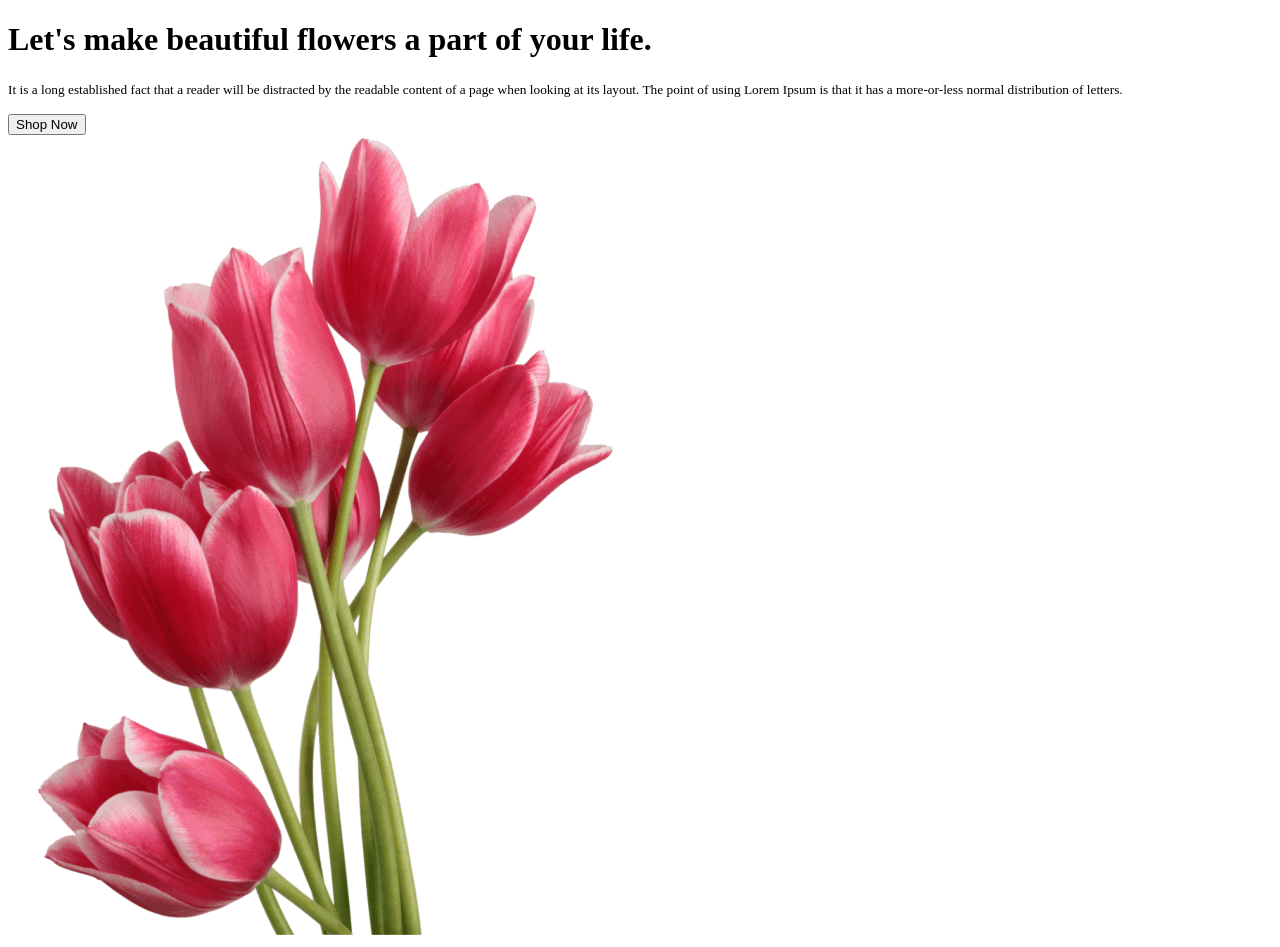
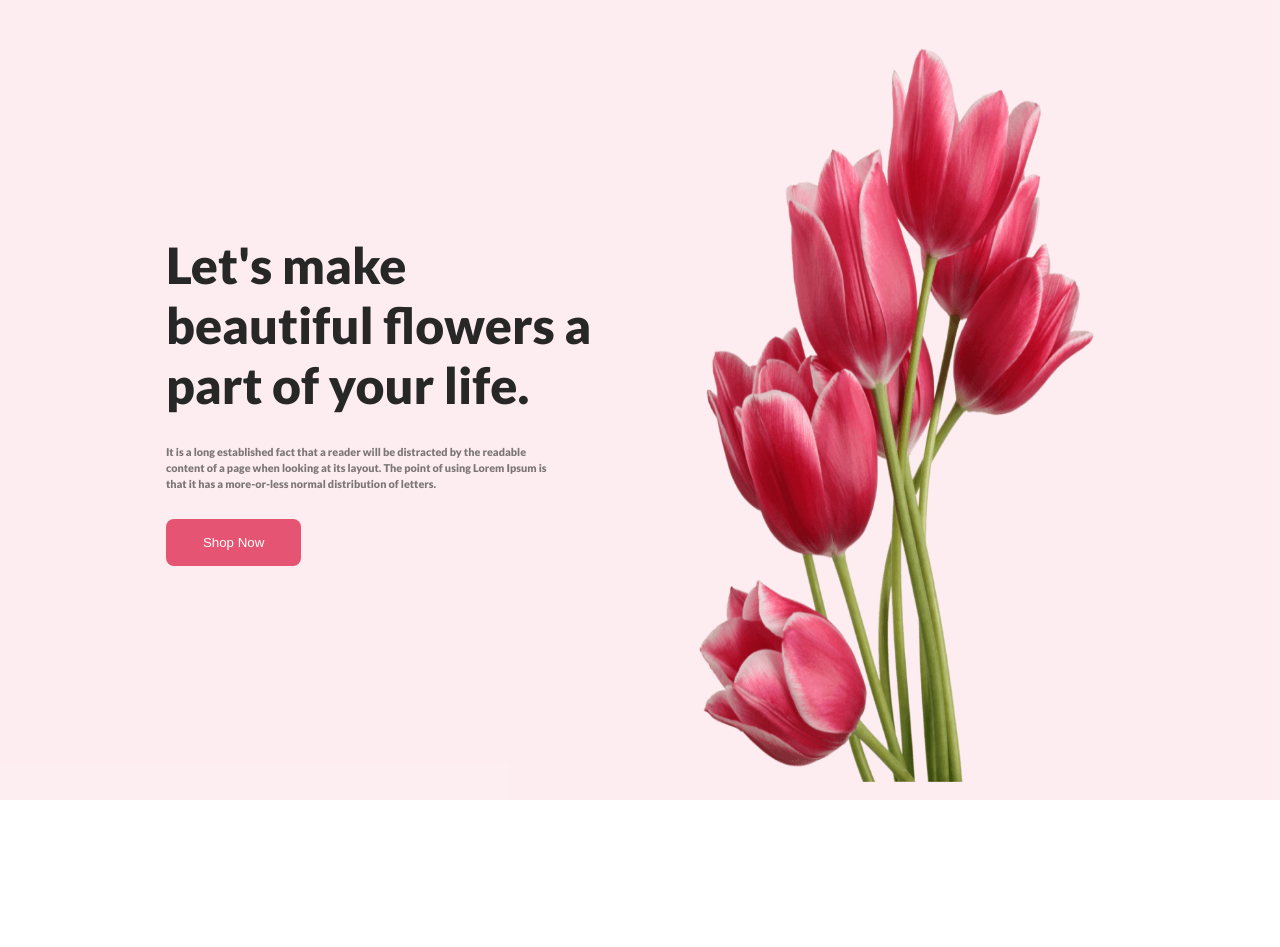
Before and after one commit to SiamIslamSagor/flower-shop, a plain HTML site: page index.html in a window 1280 px wide. After the commit the page ends 800 px from the top, so only its background shows below. Drawn offline with Linux system fonts and the light colour scheme.

Commit message:
added header section

```diff
--- a/index.html
+++ b/index.html
@@ -5,6 +5,9 @@
     <meta charset="UTF-8">
     <meta name="viewport" content="width=device-width, initial-scale=1.0">
     <title>our flower shop</title>
+    <link rel="stylesheet" href="./styles/web-style.css"><link rel="preconnect" href="https://fonts.googleapis.com">
+    <link rel="preconnect" href="https://fonts.gstatic.com" crossorigin>
+    <link href="https://fonts.googleapis.com/css2?family=Lato:wght@900&display=swap" rel="stylesheet">
 </head>
 
 <body>
@@ -13,12 +16,16 @@
     <header>
         <div class="container">
             <div class="section-1-text">
-                <h1>Let's make beautiful flowers a part of your life.</h1>
-                <p><small>It is a long established fact that a reader will be distracted by the readable content of a page when looking at its layout. The point of using Lorem Ipsum is that it has a more-or-less normal distribution of letters.</small></p>
+                <div>
+                    <h1 class="title">Let's make <br> beautiful flowers a <br> part of your life.</h1>
+                <p class="section-1-p"><small>It is a long established fact that a reader will be distracted by the
+                        readable <br> content of a page when looking at its layout. The point of using Lorem Ipsum is <br> that it
+                        has a more-or-less normal distribution of letters.</small></p>
                 <button class="all-btn">Shop Now</button>
+                </div>
             </div>
-            <div class="head-flower">
-                <img src="./flower-shop/Flower Asset/pngwing 10.png" alt="Red flower">
+            <div>
+                <img class="head-flower" src="./flower-shop/Flower Asset/pngwing 10.png" alt="Red flower">
             </div>
         </div>
     </header>
--- a/styles/web-style.css
+++ b/styles/web-style.css
@@ -0,0 +1,49 @@
+* {
+    margin: 0;
+    padding: 0;
+}
+
+/* header section style  */
+.container {
+    height: 100vh;
+    background-color: #E554731A;
+    display: flex;
+    justify-content: center;
+    gap: 65px;
+
+}
+
+.title {
+    font-size: 50px;
+    font-family: 'Lato', sans-serif;
+    color: #272727;
+}
+
+.section-1-text {
+    display: flex;
+    justify-content: center;
+    flex-direction: column;
+    width: 35%;
+}
+
+.section-1-p {
+    color: rgba(39, 39, 39, 0.60);
+    font-family: Lato;
+    font-size: small;
+    padding: 28px 0;
+}
+
+.all-btn {
+    border: none;
+    color: #fff;
+    padding: 16px 37px;
+    display: inline-flex;
+    border-radius: 8px;
+    background-color: #E55473;
+}
+
+.head-flower {
+    height: 92vh;
+    width: 34vw;
+    margin-top: 46px;
+}
```
